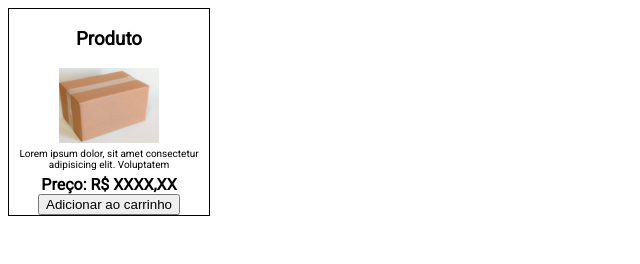
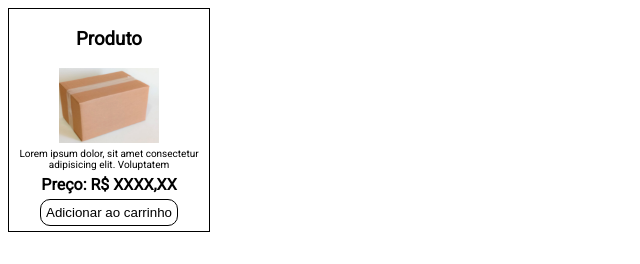
Before and after one commit to marcosviniciohd/curso-html-gama-academy, a plain HTML site: page css-na-pratica.html in a window 1280 px wide. Shown: the whole page, without its empty margins (0-640 px from the left). Drawn offline with Linux system fonts and the light colour scheme.

Commit message:
Aula CSS na pratica, estilizaçao do button

```diff
--- a/css-na-pratica.html
+++ b/css-na-pratica.html
@@ -27,7 +27,16 @@
             font-weight: 600;
         }
         .by-button{
-
+            margin: 5px 0;
+            padding: 5px;
+            border-radius: 10px;
+            background-color: #fff;
+            border: 1px solid #000;
+        }
+        .by-button:hover{
+            cursor: pointer;
+            background-color: #000;
+            color: #fff;
         }
         div{
             border: 1px solid black;
```
Also changed, not shown: DOM-eventos.html (line endings or trailing spaces), DOM-metodos.html (line endings or trailing spaces), acessibilidade-tabelas.html (line endings or trailing spaces), cores-tipografia.html (line endings or trailing spaces), div-sapn.html (line endings or trailing spaces), flex-grow-flew-shirink-flex-basis.html (line endings or trailing spaces), flexbox-justify-align.html (line endings or trailing spaces), flexbox.html (line endings or trailing spaces), form.html (line endings or trailing spaces), index.html (line endings or trailing spaces), landmarks.html (line endings or trailing spaces), media-queries.html (line endings or trailing spaces), propriedades-border-margin-padding.html (line endings or trailing spaces), seletores.html (line endings or trailing spaces), 1 other file.
